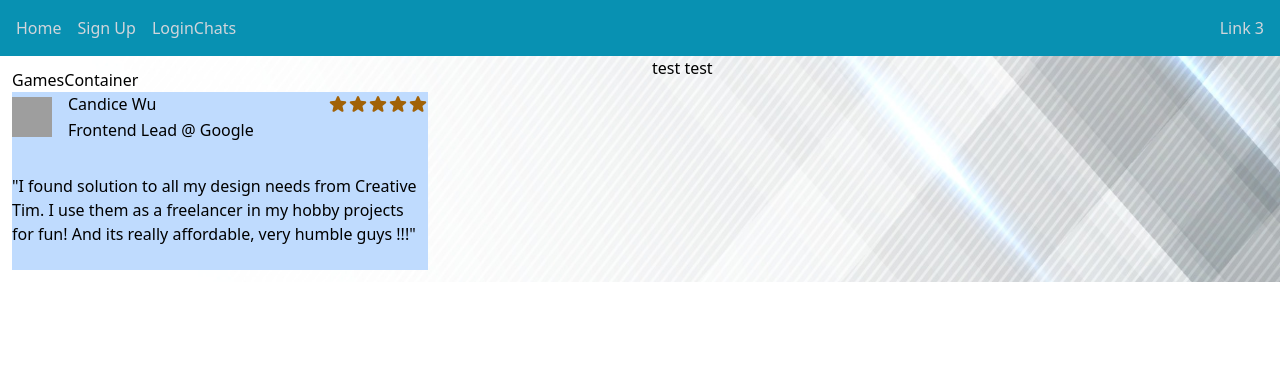
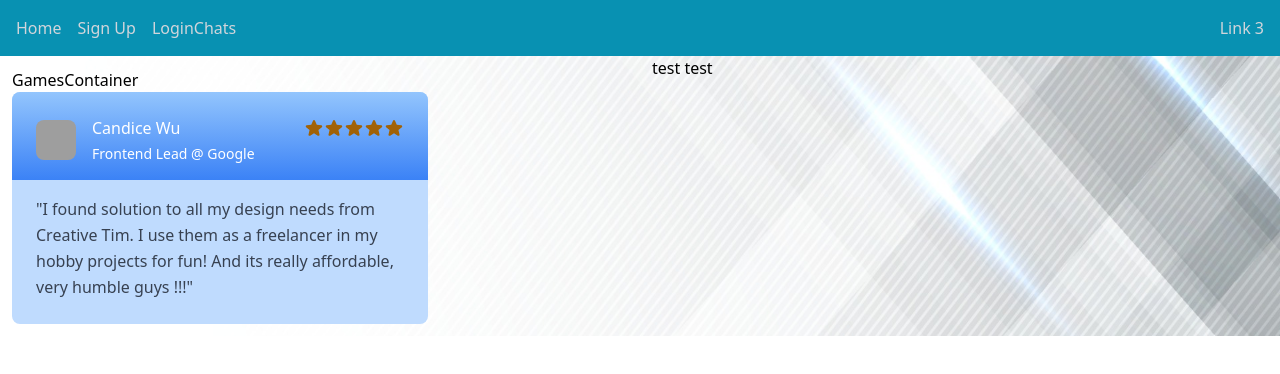
Before and after one commit to abewd/chatSrcCode, a React (Create React App) app: page / in a window 1280 px wide. Shown: the top 374 px of the page. Built offline with nearby package versions, Linux system fonts and the light colour scheme; grey boxes are pictures that could not be loaded.

Commit message:
added better styling

```diff
--- a/src/componets/GamesContainer/CardsContainer.js
+++ b/src/componets/GamesContainer/CardsContainer.js
@@ -7,18 +7,19 @@
   Avatar,
 } from "@material-tailwind/react";
 import { StarIcon } from "@heroicons/react/24/solid";
+
 const CardsContainer = () => {
   return (
     <Card
       color="transparent"
       shadow={false}
-      className="w-full max-w-[26rem] bg-blue-200"
+      className="w-full max-w-[26rem] bg-blue-200 rounded-lg overflow-hidden"
     >
       <CardHeader
         color="transparent"
         floated={false}
         shadow={false}
-        className="mx-0 flex items-center gap-4 pt-0 pb-8"
+        className="mx-0 flex items-center gap-4 pt-6 pb-4 px-6 bg-gradient-to-b from-blue-300 to-blue-500"
       >
         <Avatar
           style={{ width: "40px", height: "40px" }}
@@ -27,9 +28,9 @@
           src="https://images.unsplash.com/photo-1633332755192-727a05c4013d?ixlib=rb-1.2.1&ixid=MnwxMjA3fDB8MHxwaG90by1wYWdlfHx8fGVufDB8fHx8&auto=format&fit=crop&w=1480&q=80"
           alt="candice wu"
         />
-        <div className="flex w-full flex-col gap-0.5">
+        <div className="flex w-full flex-col gap-1">
           <div className="flex items-center justify-between">
-            <Typography variant="h5" color="blue-gray">
+            <Typography variant="h5" color="white">
               Candice Wu
             </Typography>
             <div className="5 flex items-center gap-0">
@@ -40,11 +41,13 @@
               <StarIcon className="h-5 w-5 text-yellow-700" />
             </div>
           </div>
-          <Typography color="blue-gray">Frontend Lead @ Google</Typography>
+          <Typography color="white" className="text-sm">
+            Frontend Lead @ Google
+          </Typography>
         </div>
       </CardHeader>
-      <CardBody className="mb-6 p-0">
-        <Typography>
+      <CardBody className="px-6 pt-4 pb-6">
+        <Typography className="text-gray-700 text-base leading-relaxed">
           &quot;I found solution to all my design needs from Creative Tim. I use
           them as a freelancer in my hobby projects for fun! And its really
           affordable, very humble guys !!!&quot;
```
